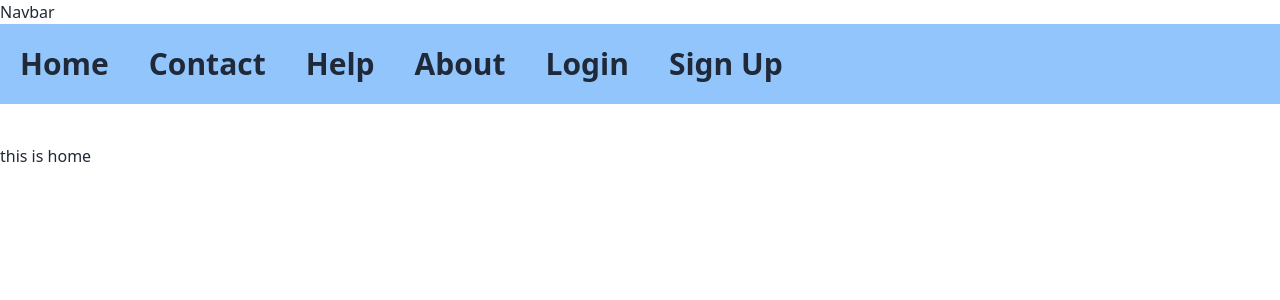
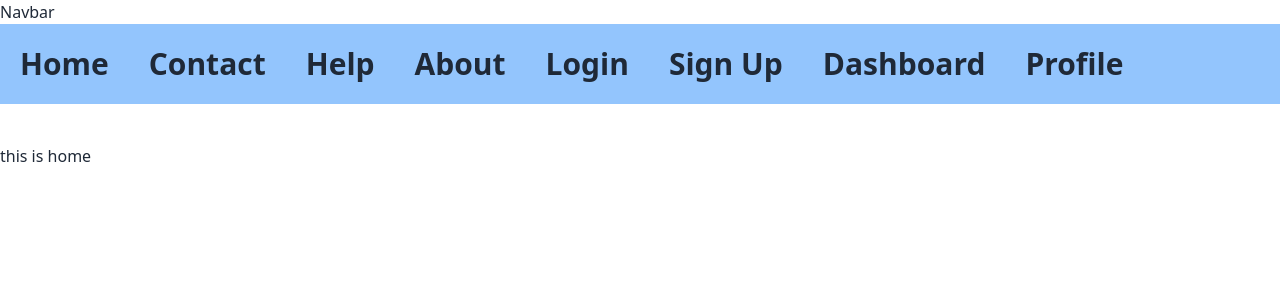
Before and after one commit to AshikurZaman01/React-Practice_, a React (Vite) app: page / in a window 1280 px wide. Shown: the top 300 px of the page. Built offline with nearby package versions, Linux system fonts and the light colour scheme.

Commit message:
reacp navbar

```diff
--- a/src/Components/Header/Header.jsx
+++ b/src/Components/Header/Header.jsx
@@ -13,6 +13,8 @@ const Header = () => {
         { id: 4, path: '/about', name: 'About' },
         { id: 5, path: '/login', name: 'Login' }, // Add this line to include the login route in the header
         { id: 6, path: '/signup', name: 'Sign Up' },
+        { id: 7, path: '/dashboard', name: 'Dashboard' }, // Add this line to include the dashboard route in the header
+        { id: 8, path: '/profile', name: 'Profile' }, // Add this line to include the profile route in the header
     ]
 
 
```
